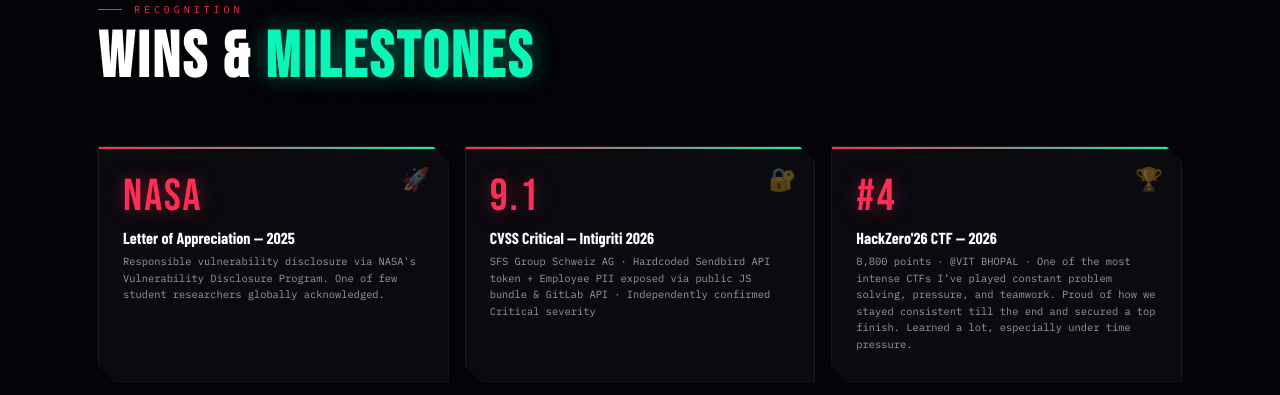
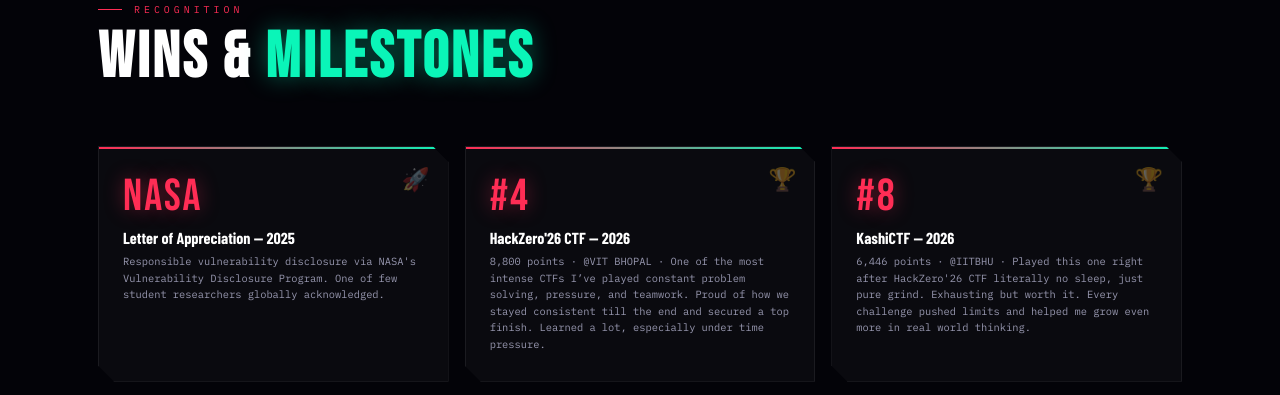
Before and after one commit to 1cYinfinity/Portfolio, a plain HTML site: page index.html in a window 1280 px wide. Shown: the part 2963-3358 px from the top of the page. Drawn offline with nearby package versions, Linux system fonts and the light colour scheme; a web font is replaced by a local one.

Commit message:
Update index.html

```diff
--- a/index.html
+++ b/index.html
@@ -797,12 +797,7 @@
       <div class="ach-sub">Responsible vulnerability disclosure via NASA's Vulnerability Disclosure Program. One of few student researchers globally acknowledged.</div>
     </div>
 
-    <div class="ach-card">
-      <div class="ach-ico">🔐</div>
-      <div class="ach-num">9.1</div>
-      <div class="ach-name">CVSS Critical — Intigriti 2026</div>
-      <div class="ach-sub">SFS Group Schweiz AG · Hardcoded Sendbird API token + Employee PII exposed via public JS bundle &amp; GitLab API · Independently confirmed Critical severity</div>
-    </div>
+
 
     <div class="ach-card">
       <div class="ach-ico">🏆</div>
```
